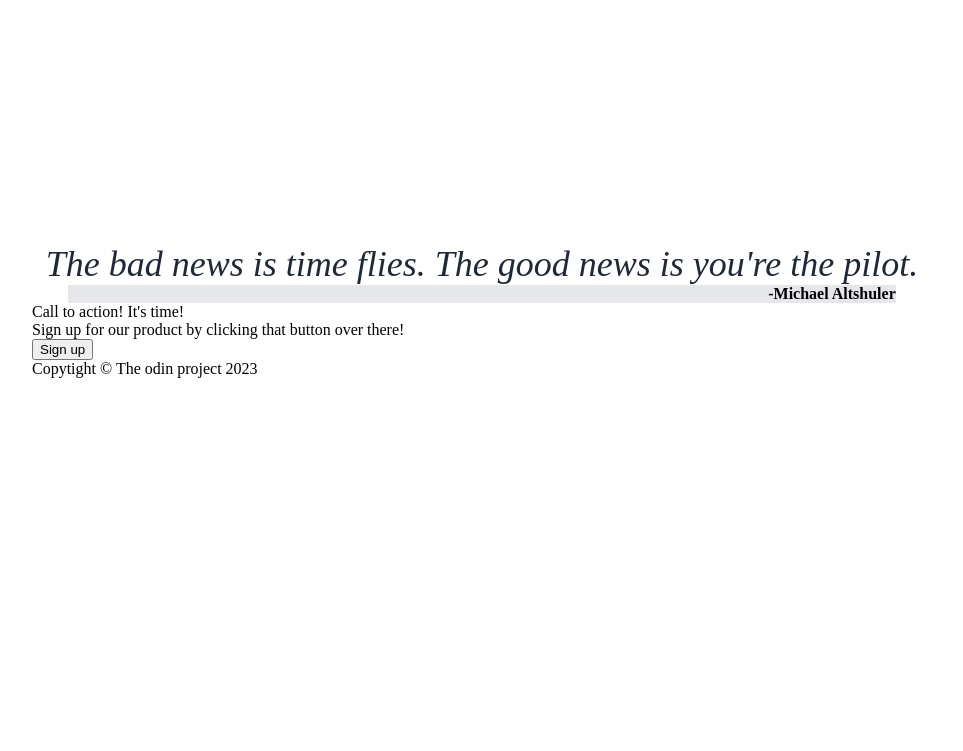
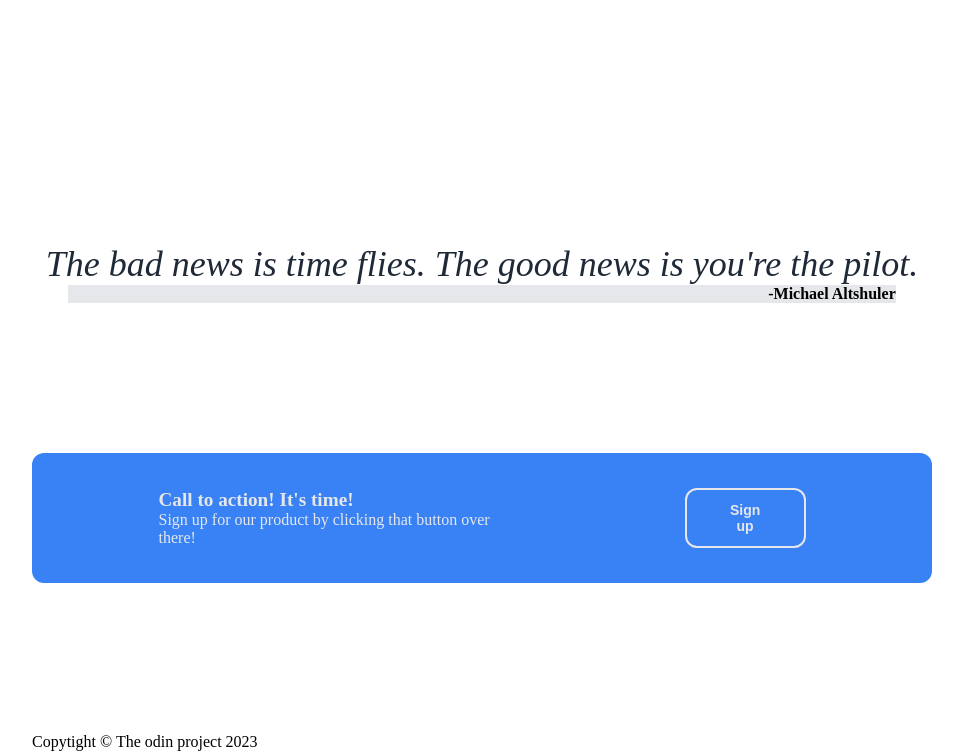
Before and after one commit to Murkis9123/landing-page, a plain HTML site: page index.html in a window 1280 px wide. Shown: the part 954-1705 px from the top of the page, without its empty margins (158-1121 px from the left). Before the commit the page ends 1332 px from the top, so only its background shows below. Drawn offline with Linux system fonts and the light colour scheme.

Commit message:
Changes in index.html,style.css sign-up.box align index.html add container sign-up-box for better manipulation and styling in css, style.css add and style sign-up-box

```diff
--- a/index.html
+++ b/index.html
@@ -64,6 +64,7 @@
     <div class="author">-Michael Altshuler</div>
    </div>
 
+   <div class="sign-up-box">
    <div class="sign-up">
         <div class="sign-up-text">
             <div class="text-one">Call to action! It's time!</div>
@@ -71,6 +72,7 @@
         </div>
         <button class="button-two">Sign up</button>
    </div>
+   </div>
 
    <div class="footer">
     Copytight © The odin project 2023
--- a/style.css
+++ b/style.css
@@ -7,7 +7,7 @@ body {
 
 }
 
-.bar, .header, .info, .insp-quote, .footer, .sign-up {
+.bar, .header, .info, .insp-quote, .footer, .sign-up-box {
     padding-left: 190px;
     padding-right: 190px;
 }
@@ -160,6 +160,8 @@ a{
     flex-direction: column;
     align-items: center;
     justify-content: center;
+    padding-bottom: 150px;
+
 
 
 }
@@ -181,3 +183,42 @@ a{
     background-color: #e5e7eb;
     font-weight: 600;
 }
+
+.sign-up-box {
+    display: flex;
+    align-items: center;
+    justify-content: center;
+    padding-bottom: 150px;
+}
+
+.sign-up {
+    display: flex;
+    justify-content: center;
+    align-items: center;
+    background-color: #3882f6;
+    gap: 187px;
+    max-width: 850px;
+    padding: 35px 126.5px;
+    border-radius: 12px;
+    color: #e5e7eb;
+
+}
+
+.text-one {
+    font-weight: 800;
+    font-size: larger;
+}
+
+.text-two {
+    font-size: 16px;
+}
+
+.button-two {
+    background-color: #3882f6;
+    border: solid #e5e7eb 2px;
+    padding: 12px 35px;
+    border-radius: 12px;
+    color: #e5e7eb;
+    font-weight: 800;
+    font-size: 14px;
+}
```
